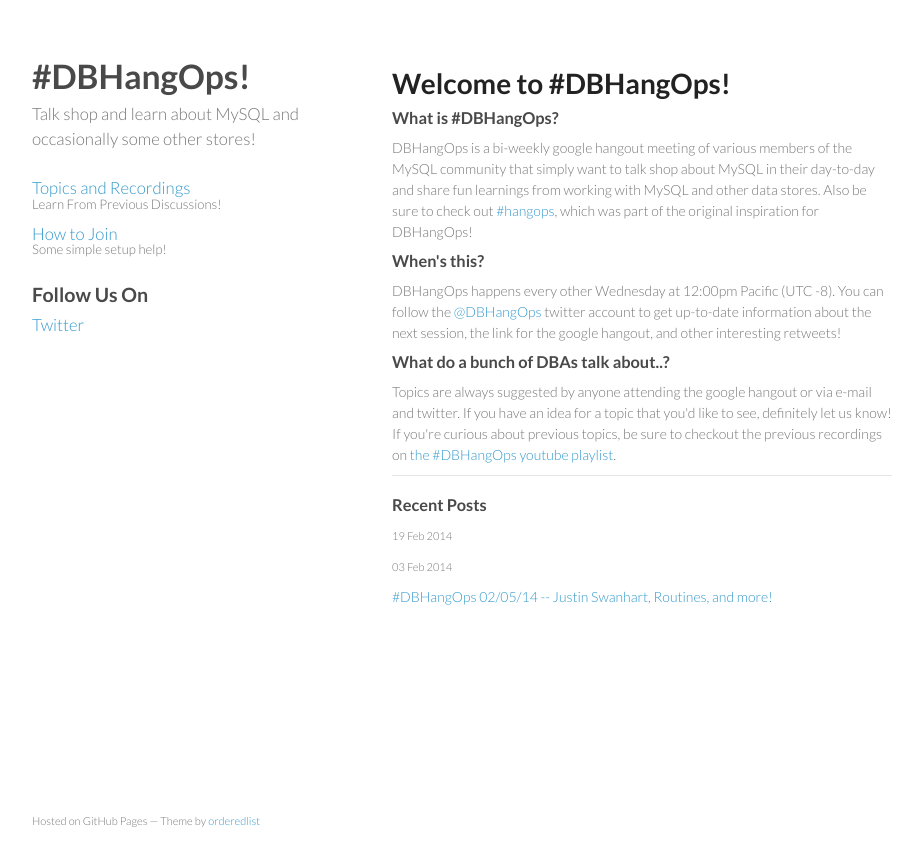
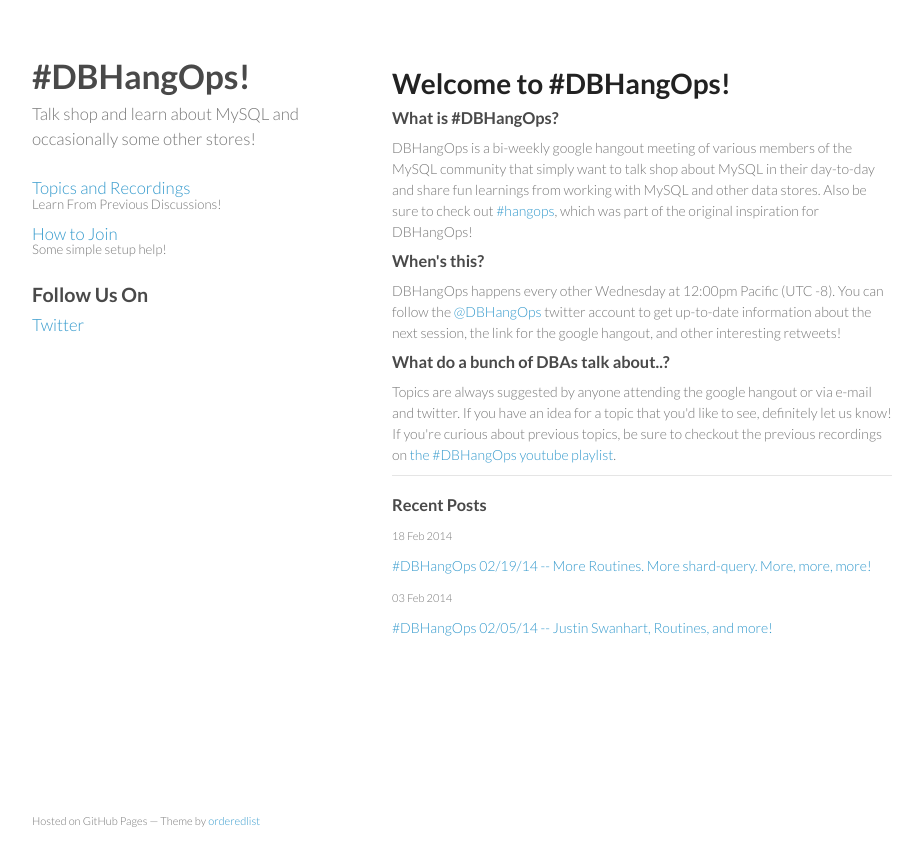
Before and after one commit to dbhangops/dbhangops.github.io, a Jekyll site: the page built from index.html, in a window 1280 px wide. Shown: the top 866 px of the page, without its empty margins (178-1099 px from the left). Built offline with Jekyll 4.4.1, drawn with Linux system fonts in a browser that asks for light colours; Markdown is read by kramdown in place of the engine named in the settings; the list of posts is cut into pages by our own code.

Commit message:
Fixing typo in last blog post

```diff
--- a/_posts/2014-02-18-dbhangops-021914-more-routines-and-shard-query.markdown
+++ b/_posts/2014-02-18-dbhangops-021914-more-routines-and-shard-query.markdown
@@ -1,6 +1,6 @@
 ---
 layout: post
-title: '#DBHangOps 02/19/14 -- More Routines. More shard-query. More, more, more!
+title: '#DBHangOps 02/19/14 -- More Routines. More shard-query. More, more, more!'
 categories:
 - computing
 - database
```
